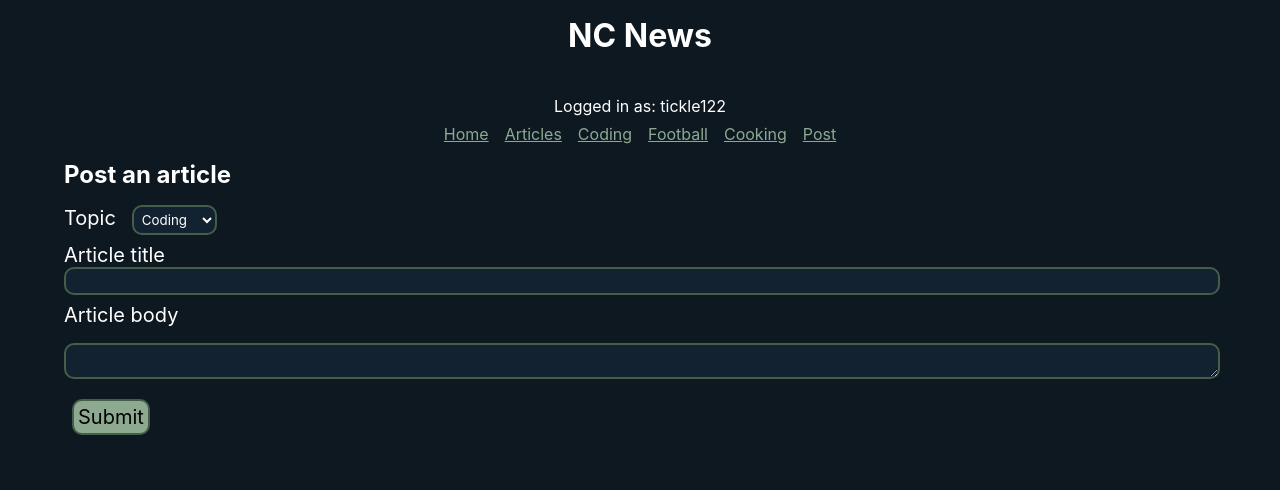
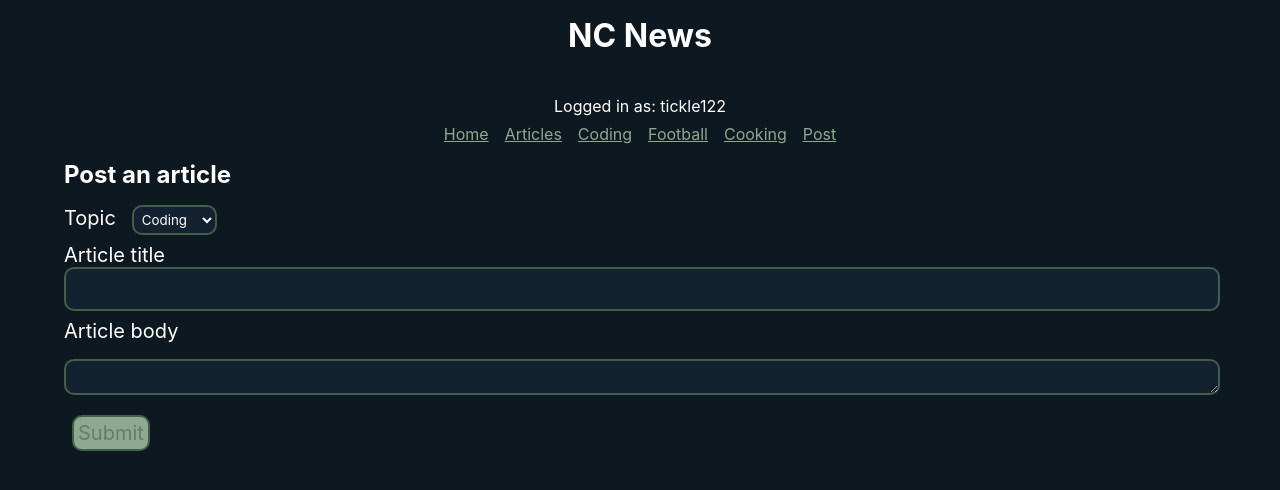
Before and after one commit to ajknowlden1/fe-nc-news, a React (Create React App) app: page /articles/post in a window 1280 px wide. Shown: the top 490 px of the page. Built offline with nearby package versions, Linux system fonts and the light colour scheme.

Commit message:
update api url

```diff
--- a/src/App.css
+++ b/src/App.css
@@ -127,6 +127,15 @@ most-recent h2 {
   margin-bottom: 0.5rem;
 }
 
+.article-post-success {
+  text-align: center;
+  padding: 1rem;
+  margin-top: 10rem;
+}
+.article-post-success a {
+  text-align: center;
+  margin-top: 1rem;
+}
 .app-display {
   padding: 0.5rem;
   margin: 0.5rem;
@@ -712,6 +721,7 @@ a {
   color: white;
   width: 100%;
   height: 1.5rem;
+  padding-top: 1rem;
 }
 
 #body-input {
--- a/src/components/PostArticle.js
+++ b/src/components/PostArticle.js
@@ -62,7 +62,11 @@ export const PostArticle = (props) => {
             id="body-input"
           ></textarea>
         </div>
-        <button type="submit" className="submit-btn">
+        <button
+          disabled={body.length === 0 || title.length === 0}
+          type="submit"
+          className="submit-btn"
+        >
           Submit
         </button>
       </form>
--- a/src/utils/api.js
+++ b/src/utils/api.js
@@ -1,7 +1,7 @@
 import axios from "axios";
 
 const newsAPI = axios.create({
-  baseURL: "https://aknowlden-nc-news.herokuapp.com/api",
+  baseURL: "hhttps://nc-news-0jrl.onrender.com/api",
 });
 
 export const fetchAllArticles = (sort, order, topic) => {
```
